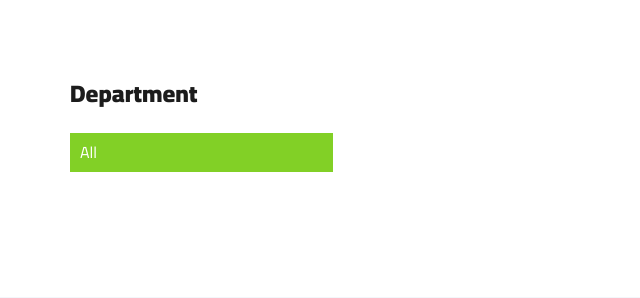
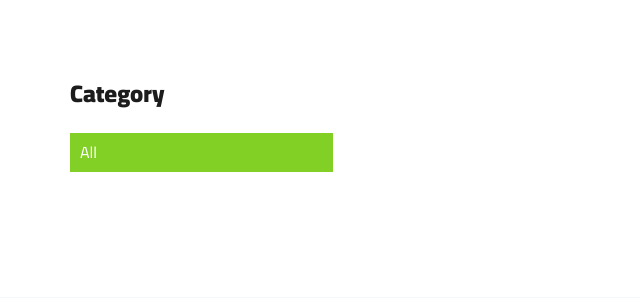
Before and after one commit to nasw100/Frige_Web, a Django app: page /shop/ in a window 1280 px wide. Shown: the part 175-473 px from the top of the page, without its empty margins (0-640 px from the left). Run offline with Django 3.2, Linux system fonts and the light colour scheme; data that the repository does not hold is empty; some libraries are stand-ins or nearby versions.

Commit message:
Update shop.html

```diff
--- a/product/templates/shop/shop.html
+++ b/product/templates/shop/shop.html
@@ -19,7 +19,7 @@
                 <div class="col-lg-3 col-md-5">
                     <div class="sidebar">
                         <div class="sidebar__item">
-                            <h4>Department</h4>
+                            <h4>Category</h4>
                             <ul>
                                 <li><a href="/shop/" class="{% if not current_category %}active{%endif%}">All</a></li>
                                 {% for c in categories %}
```
